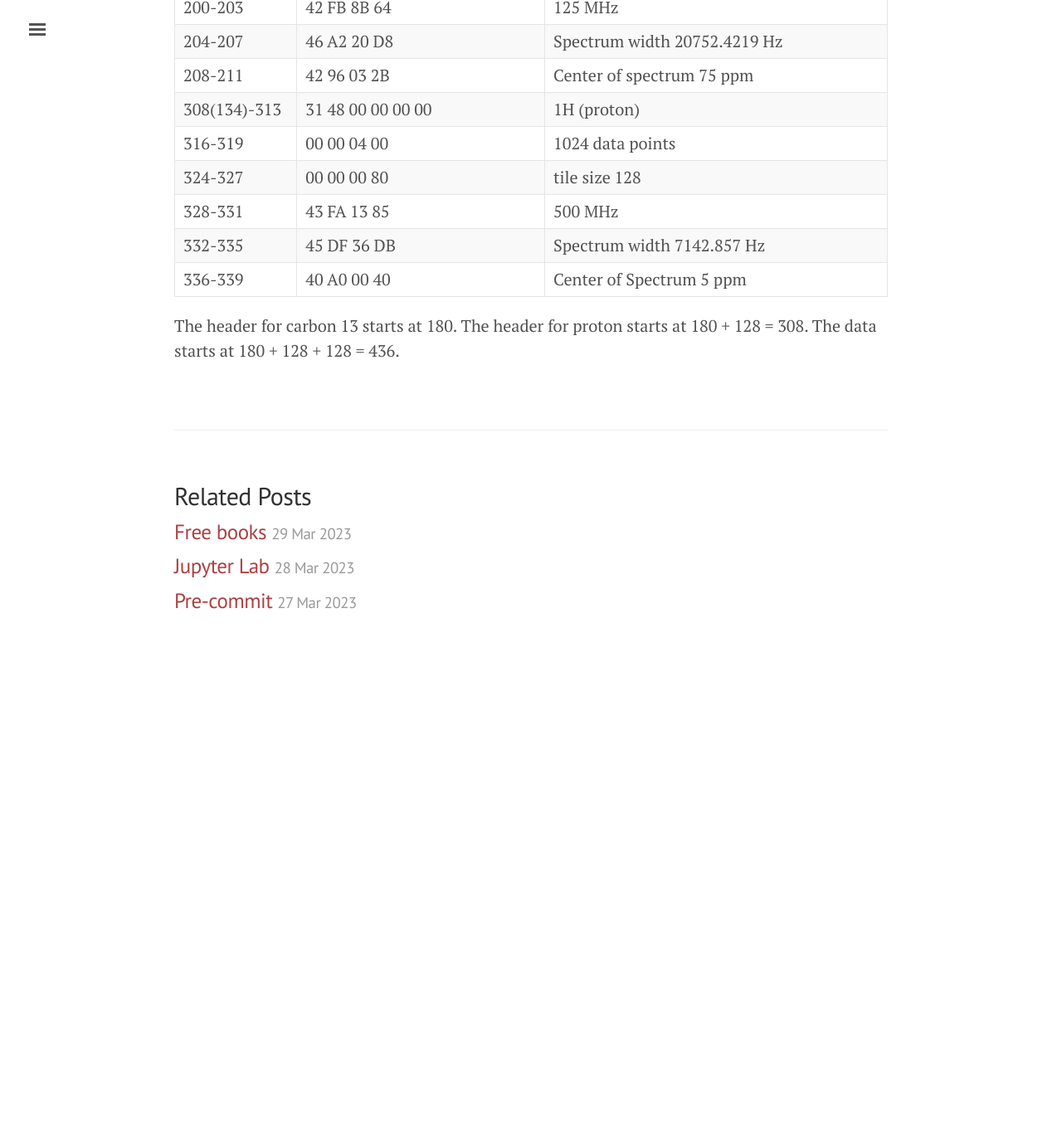
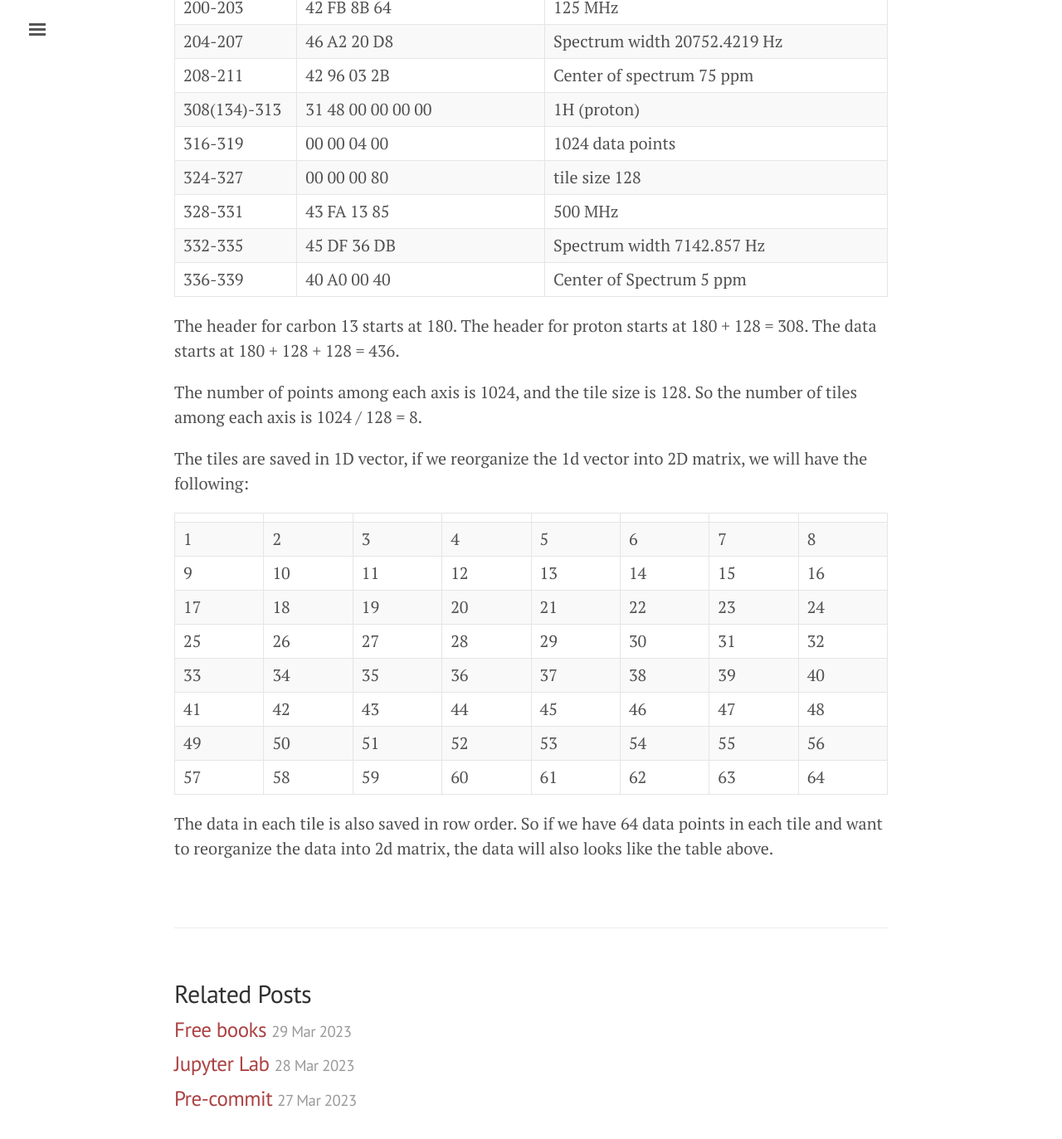
Before and after one commit to asurinsaka/asurinsaka.github.io, a Jekyll site: the page built from _posts/2023-04-05-nmr-file-format-ucsf-for-sparky.md, in a window 1280 px wide and 1400 px high, scrolled down 2508 px. Shown: the top 1373 px of the window at 83% size. Built offline with Jekyll 4.4.1, drawn with Linux system fonts in a browser that asks for light colours; before the commit the page ends 3308 px from its top, so only the background shows below that.

Commit message:
add table to show matrix

```diff
--- a/_posts/2023-04-05-nmr-file-format-ucsf-for-sparky.md
+++ b/_posts/2023-04-05-nmr-file-format-ucsf-for-sparky.md
@@ -85,3 +85,21 @@ Let's analyze the headers of a C13HSQC file:
 The header for carbon 13 starts at 180.
 The header for proton starts at 180 + 128 = 308.
 The data starts at 180 + 128 + 128 = 436.
+
+
+The number of points among each axis is 1024, and the tile size is 128. So the number of tiles among each axis is 1024 / 128 = 8.
+
+The tiles are saved in 1D vector, if we reorganize the 1d vector into 2D matrix, we will have the following:
+
+| <!-- --> | <!-- --> | <!-- --> | <!-- --> | <!-- --> | <!-- --> | <!-- --> | <!-- --> |
+|----------|----------|----------|----------|----------|----------|----------|----------|
+| 1        | 2        | 3        | 4        | 5        | 6        | 7        | 8        |
+| 9        | 10       | 11       | 12       | 13       | 14       | 15       | 16       |
+| 17       | 18       | 19       | 20       | 21       | 22       | 23       | 24       |
+| 25       | 26       | 27       | 28       | 29       | 30       | 31       | 32       |
+| 33       | 34       | 35       | 36       | 37       | 38       | 39       | 40       |
+| 41       | 42       | 43       | 44       | 45       | 46       | 47       | 48       |
+| 49       | 50       | 51       | 52       | 53       | 54       | 55       | 56       |
+| 57       | 58       | 59       | 60       | 61       | 62       | 63       | 64       |
+
+The data in each tile is also saved in row order. So if we have 64 data points in each tile and want to reorganize the data into 2d matrix, the data will also looks like the table above.
```
